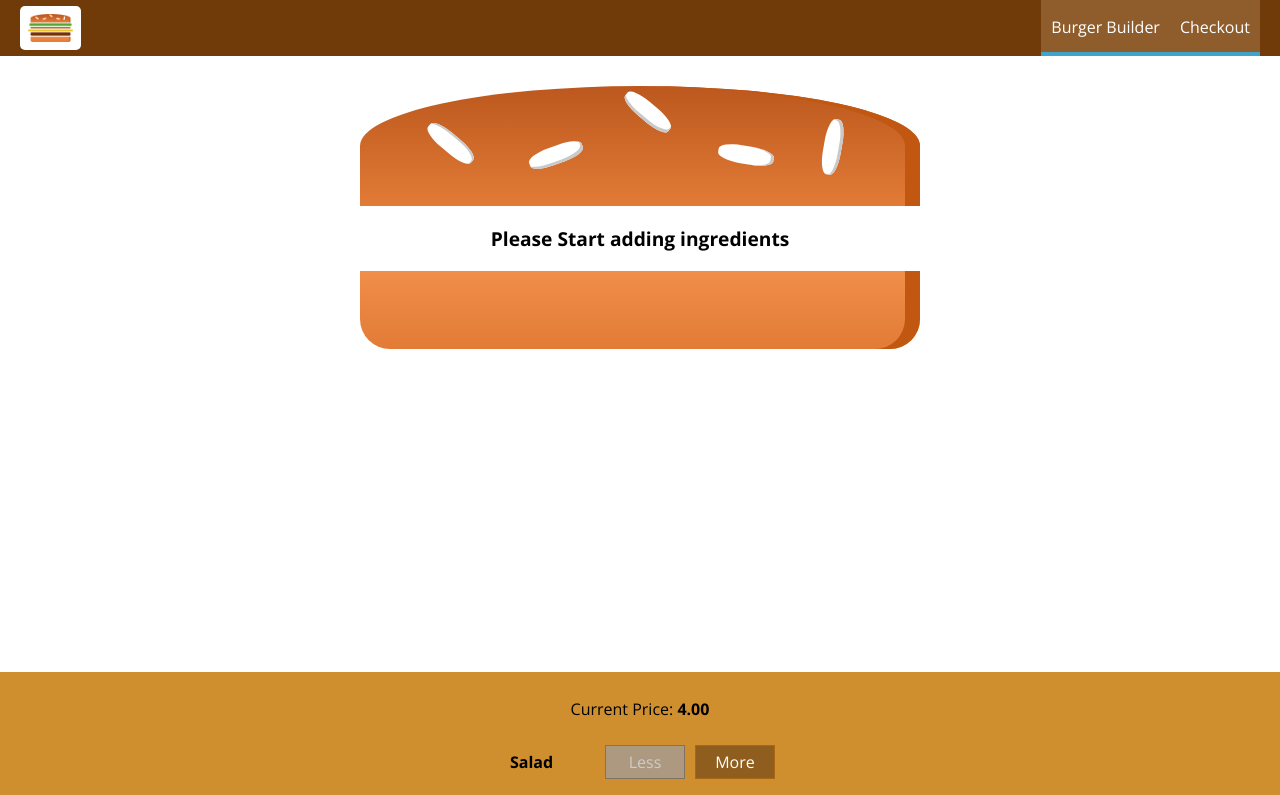
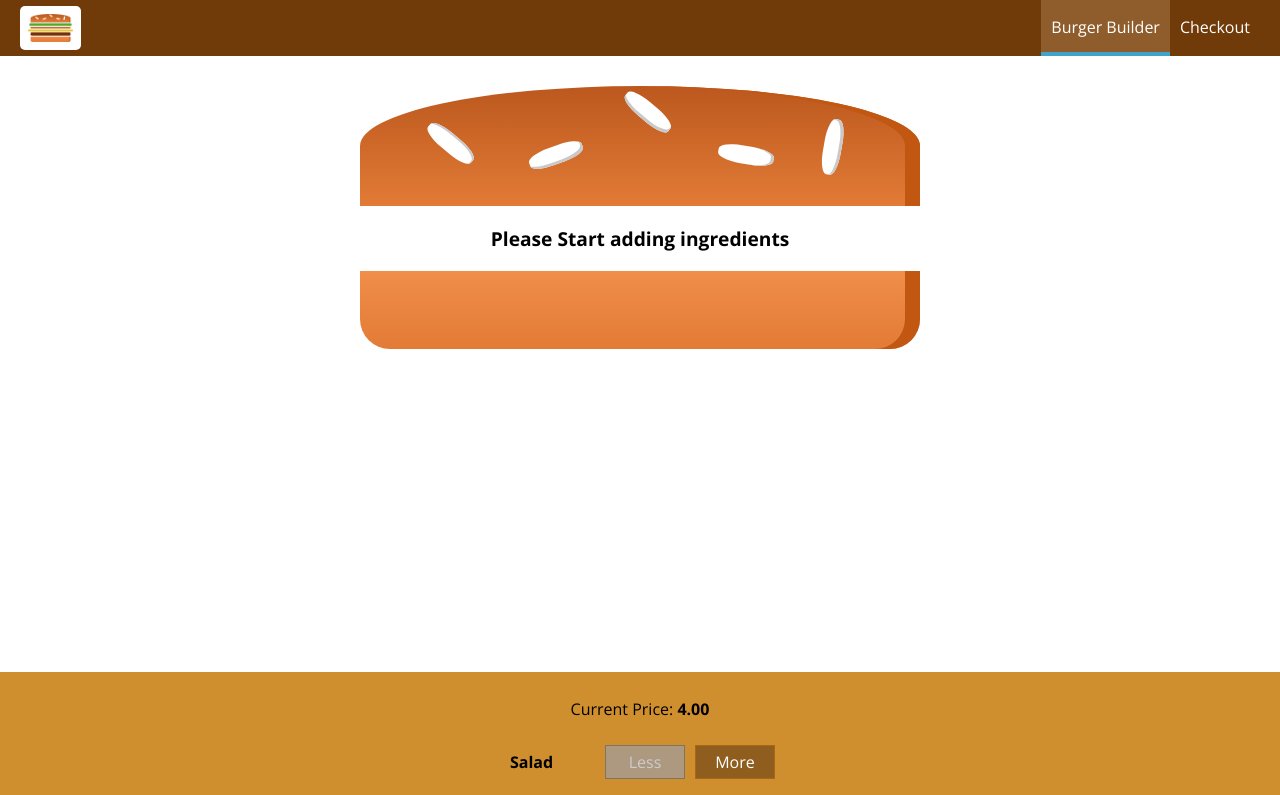
Before and after one commit to demola07/burger_builder_app, a React (Create React App) app: page / in a window 1280 px wide. Shown: the top 795 px of the page. Built offline with nearby package versions, Linux system fonts and the light colour scheme.

Commit message:
fix bug with active lin in toolbar

```diff
--- a/src/components/Navigation/NavigationItems/NavigationItems.js
+++ b/src/components/Navigation/NavigationItems/NavigationItems.js
@@ -8,9 +8,7 @@ const navigationItems = () => (
     <NavigationItem link='/' active>
       Burger Builder
     </NavigationItem>
-    <NavigationItem link='/' active>
-      Checkout
-    </NavigationItem>
+    <NavigationItem link='/'>Checkout</NavigationItem>
   </ul>
 );
 
```
